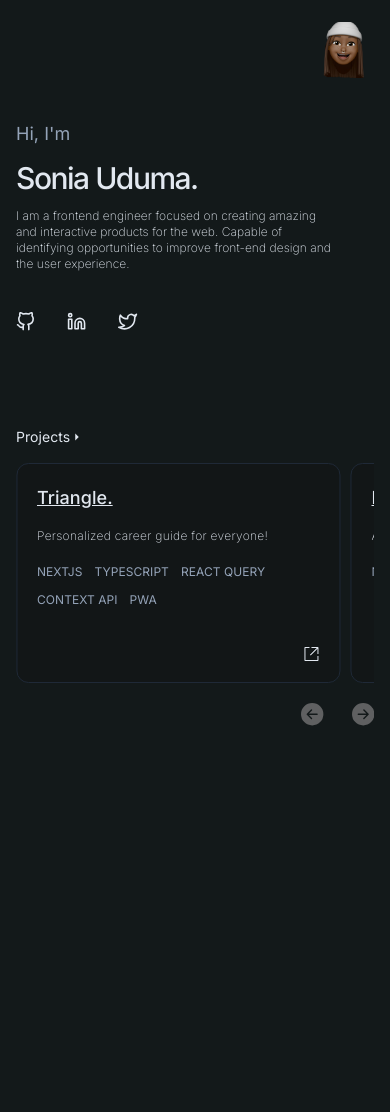
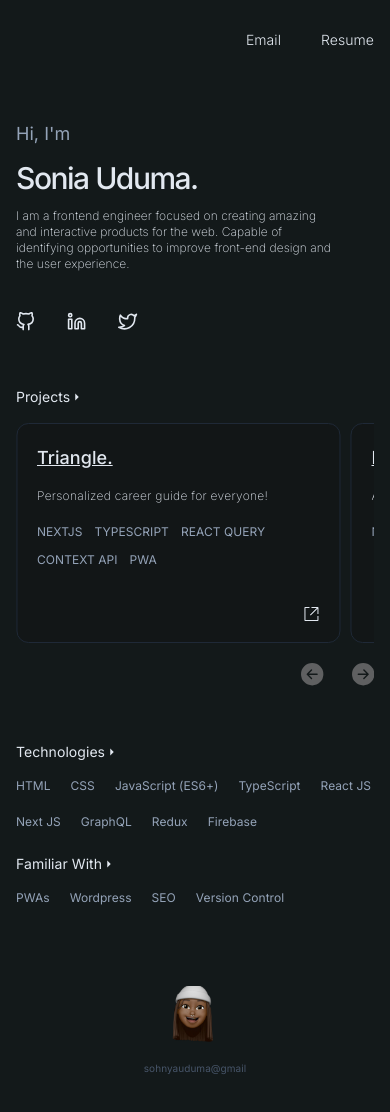
Before and after one commit to uduma-sonia/sonia-uduma, a React (Vite) app: page / in a window 390 px wide. Shown: the top 1112 px of the page. Before the commit the page ends 844 px from the top, so only its background shows below. Built offline with nearby package versions, Linux system fonts and the light colour scheme.

Commit message:
responsiveness

```diff
--- a/src/components/Hero.jsx
+++ b/src/components/Hero.jsx
@@ -88,7 +88,7 @@ export default function Hero() {
           </div>
         </div>
 
-        <div className="lg:w-[50%] w-full mt-20 lg:mt-0">
+        <div className="lg:w-[50%] w-full mt-10 lg:mt-0">
           <p className="lg:hidden my-4 text-sm flex items-center">
             Projects <IoMdArrowDropright />
           </p>
@@ -148,6 +148,25 @@ export default function Hero() {
           </div>
         </div>
       </div>
+
+      <div className="mt-14 lg:hidden">
+        <Technologies />
+      </div>
+
+      <div className="w-14 h-14 mt-20 lg:hidden mx-auto">
+        <img src="/memoji.png" className="w-full h-full object-cover" />
+      </div>
+
+      <div className="text-center mt-3">
+        <a
+          href="mailto:sohnyauduma@gmail.com"
+          target="_blank"
+          rel="noopener noreferrer"
+          className="lg:hidden text-[10px] text-slate-600"
+        >
+          sohnyauduma@gmail
+        </a>
+      </div>
     </div>
   );
 }
--- a/src/components/Navbar.jsx
+++ b/src/components/Navbar.jsx
@@ -33,9 +33,22 @@ export default function Navbar() {
           <FiTwitter size="0.8rem" />
           Twitter
         </a>
-        <div className="w-14 h-14 mt-5 lg:hidden">
-          <img src="/memoji.png" className="w-full h-full object-cover" />
-        </div>
+
+        <a
+          className="mr-10"
+          href="mailto:sohnyauduma@gmail.com"
+          target="_blank"
+          rel="noopener noreferrer"
+        >
+          Email
+        </a>
+        <a
+          href="https://drive.google.com/file/d/1bkVrce8RQFXXITi70Vjg3t5g3yeTE_gV/view"
+          target="_blank"
+          rel="noopener noreferrer"
+        >
+          Resume
+        </a>
       </div>
     </nav>
   );
--- a/src/components/Technologies.jsx
+++ b/src/components/Technologies.jsx
@@ -20,7 +20,7 @@ export default function Technologies() {
         <li>Firebase</li>
       </ul>
 
-      <p className="mb-4 mt-5 text-sm flex items-center">
+      <p className="mb-4 mt-6 text-sm flex items-center">
         Familiar With <IoMdArrowDropright />
       </p>
 
```
